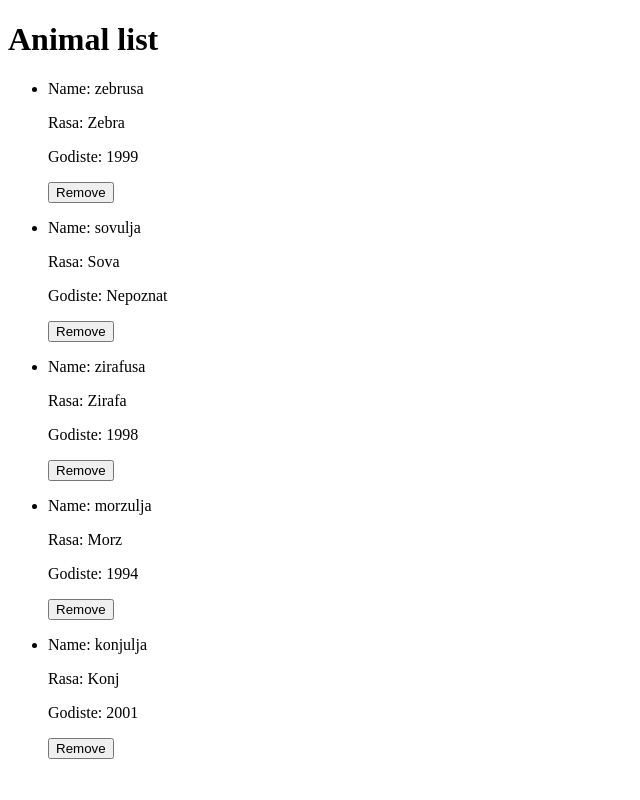
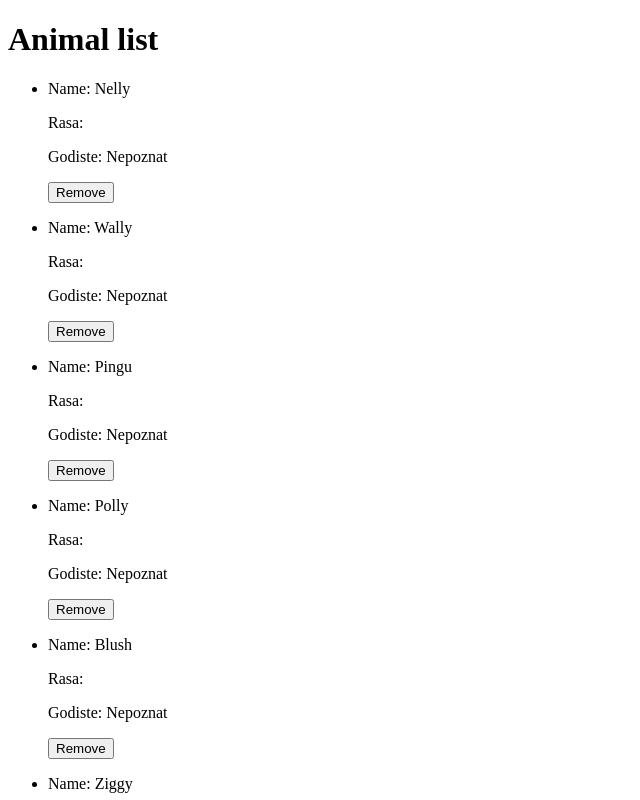
Before and after one commit to OgnjenPetrovic/Zoo, an Angular app: page / in a window 1280 px wide. Shown: the top 800 px of the page, without its empty margins (0-640 px from the left). Built offline with nearby package versions, Linux system fonts and the light colour scheme.

Commit message:
cetvrti zadatak

```diff
--- a/src/app/animalList/animal-list.component.ts
+++ b/src/app/animalList/animal-list.component.ts
@@ -1,4 +1,6 @@
 import { Component } from '@angular/core';
+
+import { Animal } from './animal';
 
 @Component({
 	selector: 'app-animal-list',
@@ -9,40 +11,24 @@ export class AnimalListComponent {
 	private animals: any[];
 
 	constructor() {
-		this.animals = [
-	{
-		breed : 'Zebra',
-		name: 'zebrusa',
-		birthDate: '1999'
-	},
-
-	{
-		breed : 'Sova',
-		name: 'sovulja',
-		birthDate: ''
-	},
-
-	{
-		breed : 'Zirafa',
-		name: 'zirafusa',
-		birthDate: '1998'
-	},
-	{
-		breed : 'Morz',
-		name: 'morzulja',
-		birthDate: '1994'
-	},
-	{
-		breed : 'Konj',
-		name: 'konjulja',
-		birthDate: '2001'
-	}
-
-	];
+	   this.animals = [
+       new Animal('Elephant','Nelly','05.09.1999' ),
+       new Animal('Elephant','Wally','01.03.1989' ),
+       new Animal('Penguin','Pingu','08.03.2006' ),
+       new Animal('Panda','Polly','08.03.2006' ),
+       new Animal('Panda','Blush','' ),
+  	   new Animal('Zebra','Ziggy','22.04.2000' ),
+       new Animal('Bear','Smokey','16.10.2010' ),
+       new Animal('Monkey','Molly','14.11.2002' ),
+       new Animal('Monkey','Bush','' ),
+       new Animal('Bear','Smokey','16.10.2010' )
+	]
 	}
 
 	remove(animal) {
 		const index = this.animals.indexOf(animal);
 		this.animals.splice(index , 1);
 	}
+
+
 }
--- /dev/null
+++ b/src/app/animalList/animal.ts
@@ -0,0 +1,15 @@
+import { Component, OnInit } from '@angular/core';
+
+
+ export class Animal {
+   public species : String;
+   public name : String;
+   public dateOfBirth : Date;
+
+   constructor(species, name, dateOfBirth) {
+     this.species = species;
+     this.name = name;
+     this.dateOfBirth = dateOfBirth;
+   }
+
+ }
```
